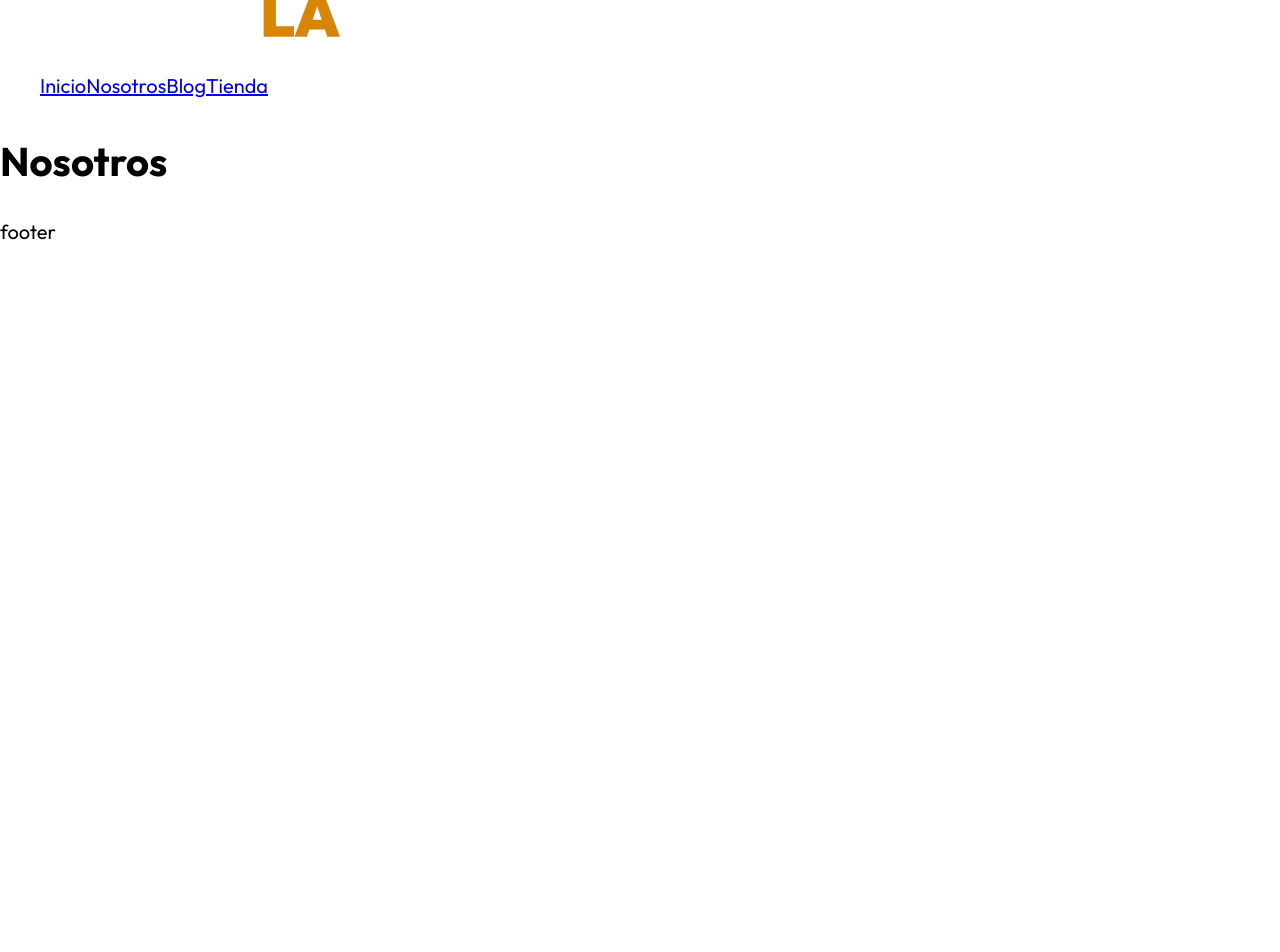
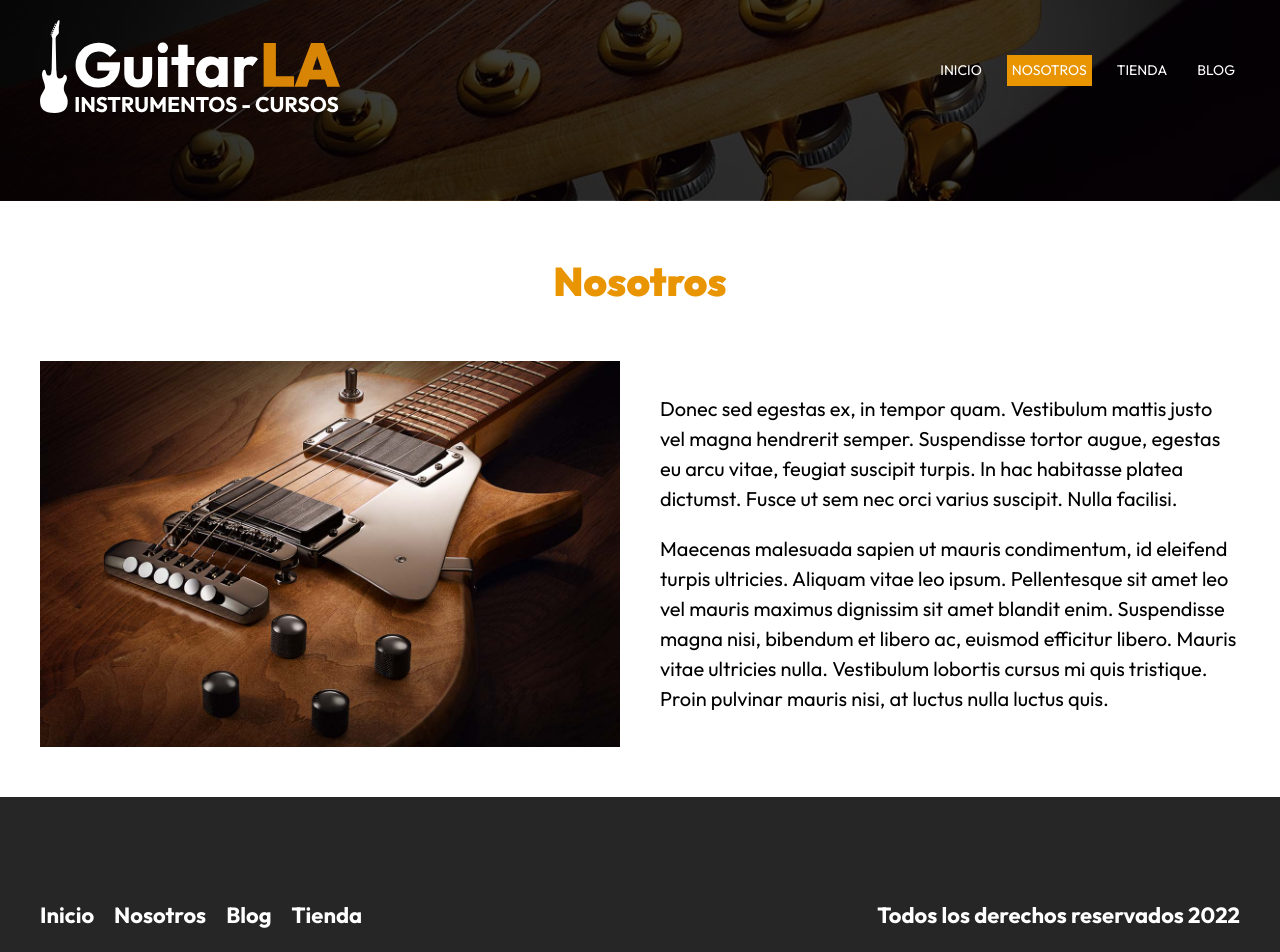
Before and after one commit to xDysar/e-commerce-next-js, a Next.js app: page /nosotros in a window 1280 px wide. Shown: the part 60-1012 px from the top of the page. Before the commit the page ends 800 px from the top, so only its background shows below. Built offline with nearby package versions, Linux system fonts and the light colour scheme.

Commit message:
Se agrego css module al header, footer y nosotros

```diff
--- a/components/footer.js
+++ b/components/footer.js
@@ -1,5 +1,21 @@
+import Link from "next/link";
+import styles from '../styles/footer.module.css'
+
 export default function Footer() {
   return (
-    <div>footer</div>
-  )
+    <footer className={styles.footer}>
+      <div class={`contenedor ${styles.contenido}`}>
+        <nav className={styles.navegacion}>
+          <Link href="/">Inicio</Link>
+          <Link href="/nosotros">Nosotros</Link>
+          <Link href="/blog">Blog</Link>
+          <Link href="/tienda">Tienda</Link>
+        </nav>
+
+        <p className={styles.copyright}>
+          Todos los derechos reservados {new Date().getFullYear()}
+        </p>
+      </div>
+    </footer>
+  );
 }
--- a/components/header.js
+++ b/components/header.js
@@ -1,21 +1,28 @@
 import Image from 'next/image'
 import Link from 'next/link'
+import { useRouter } from 'next/router'
+import styles from '../styles/header.module.css'
 
 export default function Header() {
+
+  const router = useRouter()
+
   return (
-    <header>
-      <div class="contenedor">
+    <header className={styles.header}>
+      <div className={`contenedor ${styles.barra}`}>
+        <Link href={'/'}>
           <Image
             src="/img/logo.svg"
             width={300}
             height={40}
             alt="Logo GuitarLA"
           />
-        <nav>
-          <Link href="/">Inicio</Link>
-          <Link href="/nosotros">Nosotros</Link>
-          <Link href="/blog">Blog</Link>
-          <Link href="/tienda">Tienda</Link>
+        </Link>
+        <nav className={styles.navegacion}>
+          <Link className={router.pathname === '/' ? styles.active : ''} href="/">Inicio</Link>
+          <Link className={router.pathname === '/nosotros' ? styles.active : ''} href="/nosotros">Nosotros</Link>
+          <Link className={router.pathname === '/tienda' ? styles.active : ''} href="/tienda">Tienda</Link>
+          <Link className={router.pathname === '/blog' ? styles.active : ''} href="/blog">Blog</Link>
         </nav>
       </div>
     </header>
--- a/next.config.js
+++ b/next.config.js
@@ -1,6 +1,9 @@
 /** @type {import('next').NextConfig} */
 const nextConfig = {
   reactStrictMode: true,
+  images: {
+    formats: ['image/avif', 'image/webp']
+  }
 }
 
 module.exports = nextConfig
--- a/pages/nosotros.js
+++ b/pages/nosotros.js
@@ -1,12 +1,42 @@
+import Image from "next/image";
 import Layout from "../components/layout";
+import styles from '../styles/nosotros.module.css'
 
 export default function Nosotros() {
   return (
     <Layout
       title={"Nosotros"}
-      description={'Sobre nosotros, GuitarLA, Tienda de musica'}
+      description={"Sobre nosotros, GuitarLA, Tienda de musica"}
     >
-      <h1>Nosotros</h1>
+      <main className="contenedor">
+        <h2 className="heading">Nosotros</h2>
+
+        <div className={styles.contenido}>
+          <Image
+            src="/img/nosotros.jpg"
+            alt="Imagen sobre nosotros"
+            width={1000}
+            height={800}
+          />
+          <div>
+            <p>
+              Donec sed egestas ex, in tempor quam. Vestibulum mattis justo vel
+              magna hendrerit semper. Suspendisse tortor augue, egestas eu arcu
+              vitae, feugiat suscipit turpis. In hac habitasse platea dictumst.
+              Fusce ut sem nec orci varius suscipit. Nulla facilisi.
+            </p>
+            <p>
+              Maecenas malesuada sapien ut mauris condimentum, id eleifend
+              turpis ultricies. Aliquam vitae leo ipsum. Pellentesque sit amet
+              leo vel mauris maximus dignissim sit amet blandit enim.
+              Suspendisse magna nisi, bibendum et libero ac, euismod efficitur
+              libero. Mauris vitae ultricies nulla. Vestibulum lobortis cursus
+              mi quis tristique. Proin pulvinar mauris nisi, at luctus nulla
+              luctus quis.
+            </p>
+          </div>
+        </div>
+      </main>
     </Layout>
   );
 }
--- /dev/null
+++ b/styles/footer.module.css
@@ -0,0 +1,37 @@
+.footer {
+  background-color: var(--black);
+  padding: 5rem 0;
+  margin-top: 5rem;
+}
+
+@media (min-width: 768px) {
+  .contenido {
+    display: flex;
+    justify-content: space-between;
+  }
+}
+
+.navegacion {
+  display: flex;
+  flex-direction: column;
+  align-items: center;
+  gap: 2rem;
+}
+
+@media (min-width: 768px) {
+  .navegacion {
+    flex-direction: row;
+  }
+}
+
+.navegacion a,
+.copyright {
+  color: var(--white);
+  font-size: 2.2rem;
+  text-decoration: none;
+  font-weight: 700;
+}
+
+.copyright {
+  text-align: center;
+}
--- /dev/null
+++ b/styles/header.module.css
@@ -0,0 +1,46 @@
+.header {
+  background-image: linear-gradient(to right, rgb(0 0 0 /.8), rgb(0 0 0 /.7)), url(../public/img/header.jpg);
+  padding: 5rem 0;
+  background-position: center;
+  background-size: cover;
+}
+
+.barra {
+  display: flex;
+  flex-direction: column;
+  align-items: center;
+}
+
+@media (min-width: 768px) {
+  .barra {
+    flex-direction: row;
+    justify-content: space-between;
+  }
+}
+
+.navegacion {
+  margin-top: 5rem;
+  display: flex;
+  gap: 2rem;
+}
+
+@media (min-width: 768px) {
+  .navegacion {
+    margin-top: 0;
+  }
+}
+
+.navegacion a {
+  color: var(--white);
+  text-decoration: none;
+  font-size: 1.4rem;
+  font-weight: 00;
+  text-transform: uppercase;
+  padding: .5rem;
+  transition: background-color 300ms ease;
+}
+
+.navegacion a:hover,
+.active {
+  background-color: var(--primary);
+}
--- /dev/null
+++ b/styles/nosotros.module.css
@@ -0,0 +1,11 @@
+.contenido {
+  display: grid;
+  gap: 4rem;
+}
+
+@media (min-width: 768px) {
+  .contenido {
+    grid-template-columns: repeat(2, 1fr);
+    align-items: center;
+  }
+}
```
Also changed, not shown: styles/globals.css (line endings or trailing spaces). Lines whose indentation alone changed are shown as unchanged.
